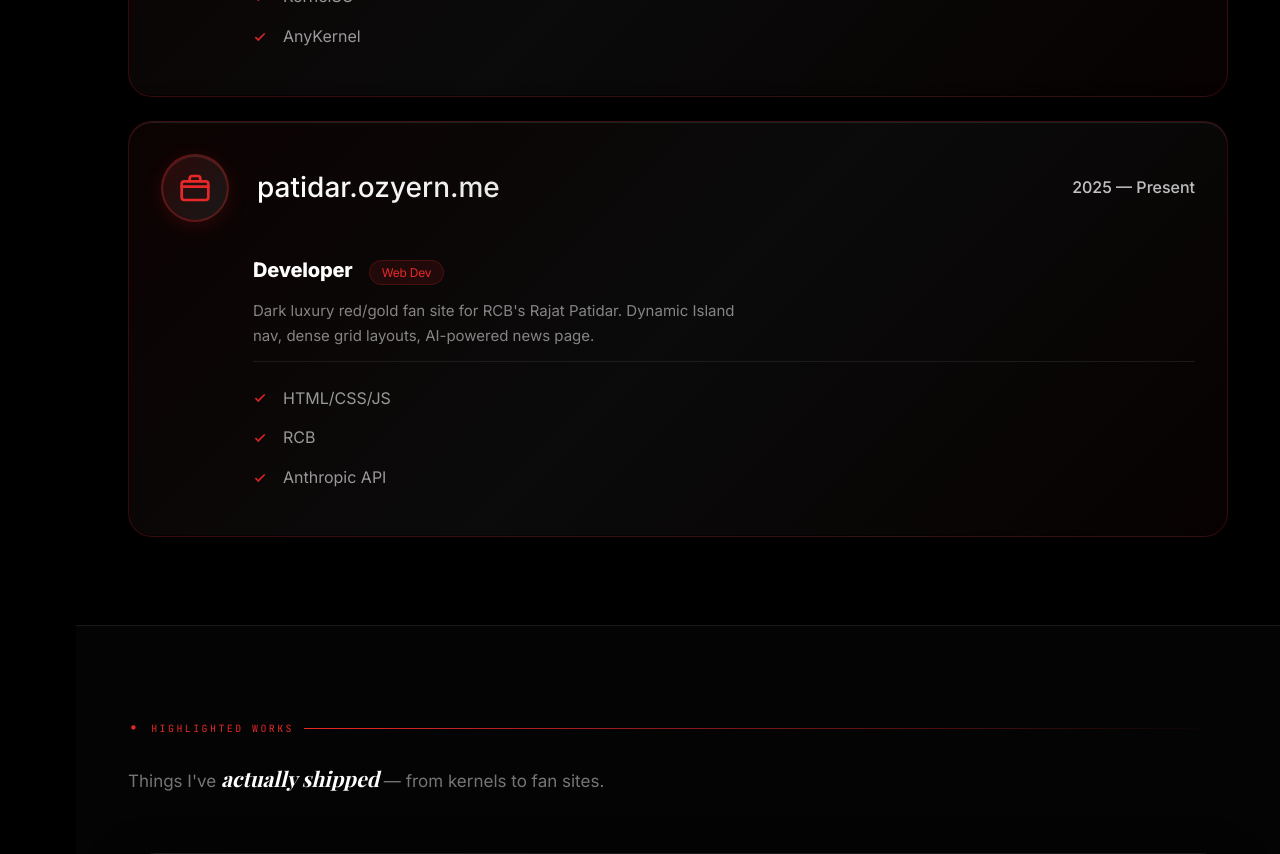
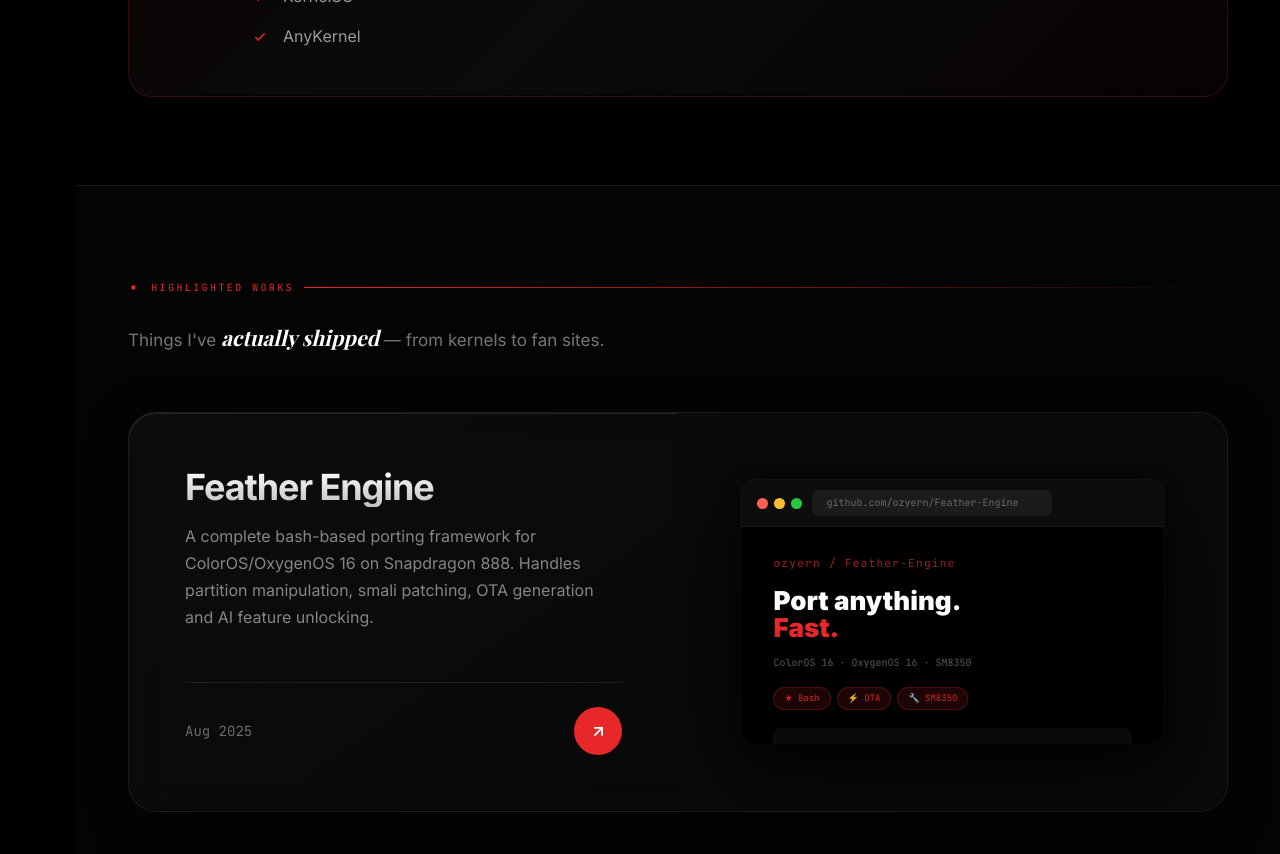
Before and after one commit to ozyern/ozyern, a React (Vite) app: page / in a window 1280 px wide. Shown: the part 2920-3774 px from the top of the page. Built offline with nearby package versions, Linux system fonts and the light colour scheme; a web font is replaced by a local one.

Commit message:
content: remove patidar.ozyern.me from experiences

```diff
--- a/src/App.jsx
+++ b/src/App.jsx
@@ -31,7 +31,6 @@
   {company:'ReVork',tag:'Community',role:'Founder',date:'2025 — Present',desc:'~200-member Telegram community for custom ROM development. Sabrina Carpenter-themed role system, release channels, developer support.',tags:['Community','Android','Telegram']},
   {company:'sabrina.ozyern.me',tag:'Web Dev',role:'Developer',date:'2024 — Present',desc:'Liquid-glass fan site — gallery, era-filtered discography, Dynamic Island nav, birthday campaign. Cold-emailed Foundation Media Partners.',tags:['HTML/CSS/JS','GitHub Pages']},
   {company:'Feather Kernel',tag:'Kernel',role:'Developer',date:'2025',desc:'Custom OP9 Pro kernel — binary string patching, SukiSU Ultra spoof modules, KernelSU framework, AnyKernel3 packaging.',tags:['Kernel','KernelSU','AnyKernel']},
-  {company:'patidar.ozyern.me',tag:'Web Dev',role:'Developer',date:'2025 — Present',desc:"Dark luxury red/gold fan site for RCB's Rajat Patidar. Dynamic Island nav, dense grid layouts, AI-powered news page.",tags:['HTML/CSS/JS','RCB','Anthropic API']},
 ]
 
 const AWARDS=[
```
